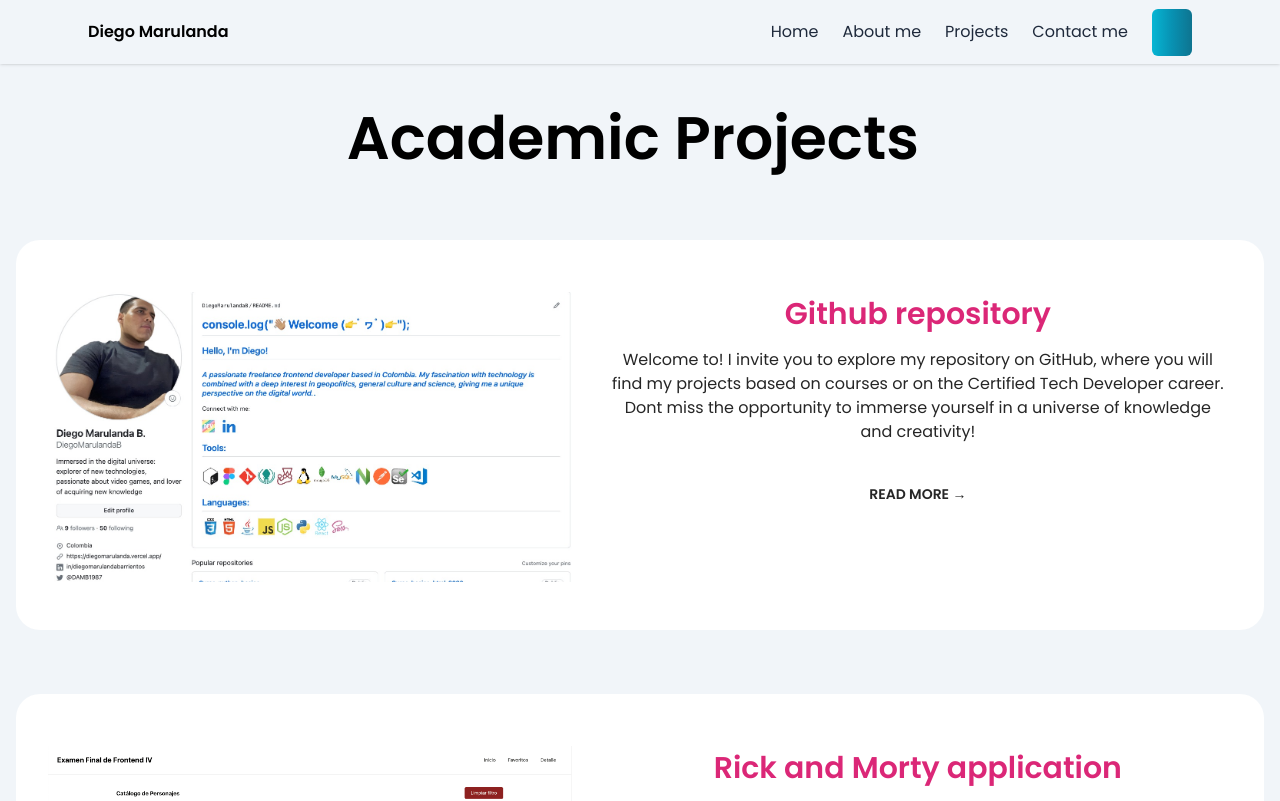
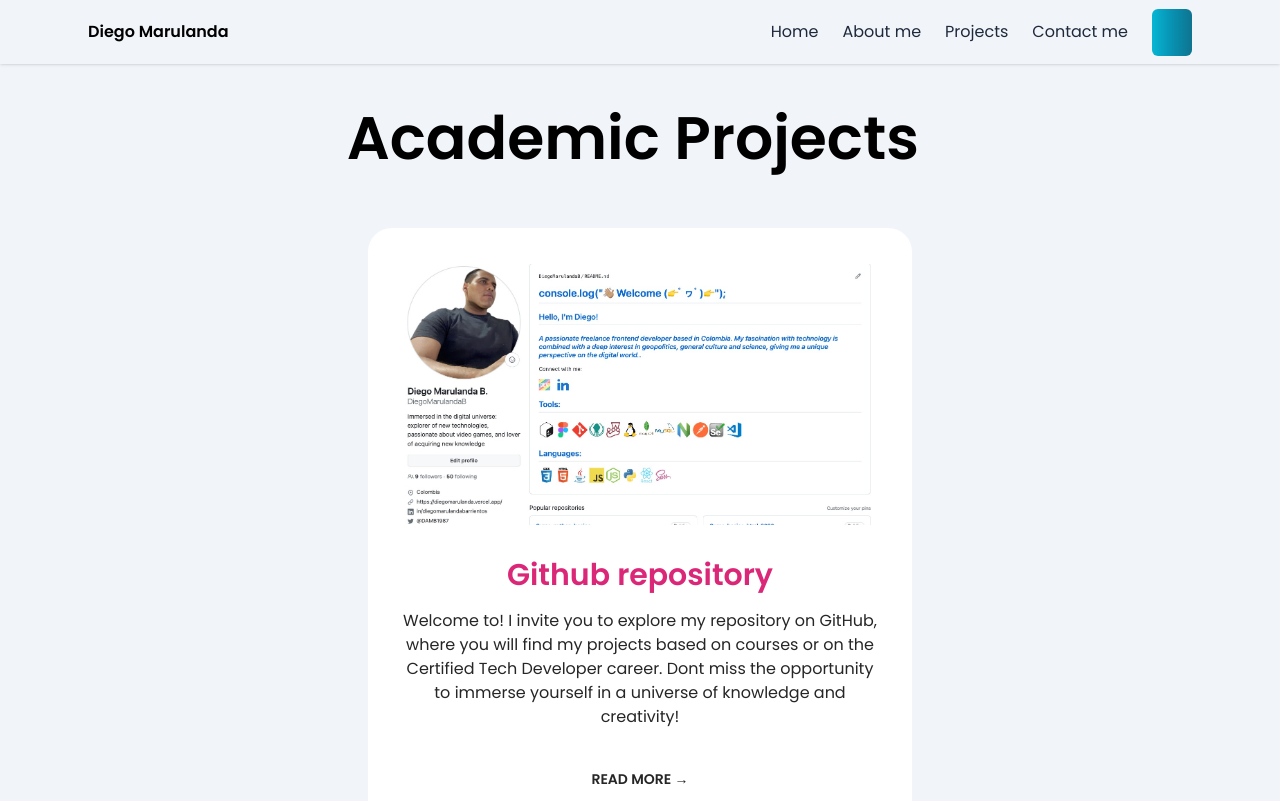
Before and after one commit to DiegoMarulandaB/Portfolio, a Next.js app: page /academicprojects in a window 1280 px wide. Shown: the top 801 px of the page. Built offline with nearby package versions, Linux system fonts and the light colour scheme; some icons are missing.

Commit message:
style: :lipstick: Add new style of cards in projectsAcademicos_personalProjects

```diff
--- a/src/app/academicprojects/page.tsx
+++ b/src/app/academicprojects/page.tsx
@@ -63,23 +63,26 @@ const AcademicProjects = () => {
         {projects.map((project, idx) => (
           <div key={idx}>
             <Slide offset="-200px 0px -200px 0px">
-              <div className="flex flex-col items-center text-center text-white px-4 bg-white dark:bg-slate-600 mb-8 py-8 rounded-3xl mx-auto sm:max-w-xl md:max-w-full lg:max-w-screen-xl md:px-24 lg:px-8 mt-8">
-                <div className="flex flex-col animate-slideCubiBezier animation-delay-2 md:flex-row md:space-x-8">
-                  <div className="md:w-3/6">
+              <div className="flex flex-col items-center text-center text-white bg-gradient-to-r bg-white dark:bg-slate-600 rounded-3xl px-4 py-4 mx-2 mr-2 mt-5 ">
+                <div className="flex flex-col items-center justify-between w-full mb-1 lg:flex-row">
+                  <div className="mb-16 lg:mb-0 lg:max-w-lg lg:pr-2">
+                    <div className="max-w-xl mb-6">
+                      <div className="items-center text-center animate-slideCubiBezier animation-delay-2 md:flex-row md:space-x-2">
+                        <div className="mx-4 mr-4">
                           <Link href={project.link}>
                             <Image
                               loading="lazy"
                               rel="noopener noreferrer dns-prefetch preload"
                               src={project.image}
                               alt="projects image"
-                        width={590}
-                        height={590}
+                              width={500}
+                              height={500}
                               className=" rounded-md  px-18 py-4 ml-auto md:mt-1  mx-4 mr-4 mt-4  transition-transform duration-150 ease-in-out hover:scale-125"
                             />
                           </Link>
                         </div>
-                  <div className="mt-4 md:w-3/5 mx-2 mr-2">
-                    <h1 className="flex flex-col text-center items-center justify-center  text-3xl font-bold mb-2 mx-2 mr-2 mt-2  text-pink-600">
+                        <div className=" mx-2 mr-2">
+                          <h1 className="flex flex-col text-center items-center justify-center  text-3xl font-bold mb-2 mx-2 mr-2 mt-4  text-pink-600">
                             {project.name}
                           </h1>
                           <p className="flex flex-col text-center items-center justify-center text-1xl mx-2 mr-2 mt-4 text-neutral-800 dark:text-neutral-50  text-1xl">
@@ -101,6 +104,9 @@ const AcademicProjects = () => {
                         </div>
                       </div>
                     </div>
+                  </div>
+                </div>
+              </div>
             </Slide>
           </div>
         ))}
--- a/src/app/home/page.tsx
+++ b/src/app/home/page.tsx
@@ -91,7 +91,7 @@ const HomePage = () => {
                     </a>
                   </div>
                 </div>
-                <img className="rounded-md" alt="logo" width="420" height="120" src="/avatarContact.svg" />
+                <img className="rounded-md" alt="avatar contact" width="420" height="120" src="/avatarContact.svg" />
               </div>
             </div>
           </div>
--- a/src/app/personalprojects/page.tsx
+++ b/src/app/personalprojects/page.tsx
@@ -53,23 +53,26 @@ const PersonalProjects = () => {
         {projects.map((project, idx) => (
           <div key={idx}>
             <Slide offset="-200px 0px -200px 0px">
-              <div className="flex flex-col items-center text-center text-white px-4 bg-white dark:bg-slate-600 mb-8 py-8 rounded-3xl mx-auto sm:max-w-xl md:max-w-full lg:max-w-screen-xl md:px-24 lg:px-8 mt-8">
-                <div className="flex flex-col animate-slideCubiBezier animation-delay-2 md:flex-row md:space-x-8">
-                  <div className="md:w-3/6">
+              <div className="flex flex-col items-center text-center text-white bg-gradient-to-r bg-white dark:bg-slate-600 rounded-3xl px-4 py-4 mx-2 mr-2 mt-5 ">
+                <div className="flex flex-col items-center justify-between w-full mb-1 lg:flex-row">
+                  <div className="mb-16 lg:mb-0 lg:max-w-lg lg:pr-2">
+                    <div className="max-w-xl mb-6">
+                      <div className="items-center text-center animate-slideCubiBezier animation-delay-2 md:flex-row md:space-x-2">
+                        <div className="mx-4 mr-4">
                           <Link href={project.link}>
                             <Image
                               loading="lazy"
                               rel="noopener noreferrer dns-prefetch preload"
                               src={project.image}
                               alt="projects image"
-                        width={590}
-                        height={590}
+                              width={500}
+                              height={500}
                               className=" rounded-md  px-18 py-4 ml-auto md:mt-1  mx-4 mr-4 mt-4  transition-transform duration-150 ease-in-out hover:scale-125"
                             />
                           </Link>
                         </div>
-                  <div className="mt-4 md:w-3/5 mx-2 mr-2">
-                    <h1 className="flex flex-col text-center items-center justify-center  text-3xl font-bold mb-2 mx-2 mr-2 mt-2  text-pink-600">
+                        <div className=" mx-2 mr-2">
+                          <h1 className="flex flex-col text-center items-center justify-center  text-3xl font-bold mb-2 mx-2 mr-2 mt-4  text-pink-600">
                             {project.name}
                           </h1>
                           <p className="flex flex-col text-center items-center justify-center text-1xl mx-2 mr-2 mt-4 text-neutral-800 dark:text-neutral-50  text-1xl">
@@ -91,6 +94,9 @@ const PersonalProjects = () => {
                         </div>
                       </div>
                     </div>
+                  </div>
+                </div>
+              </div>
             </Slide>
           </div>
         ))}
```
Lines whose indentation alone changed are shown as unchanged.
